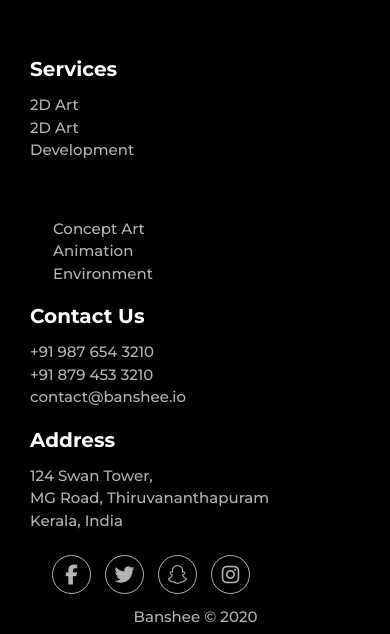
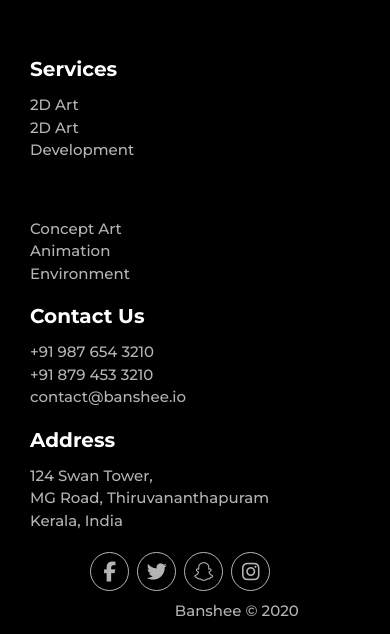
Before and after one commit to omatography/BANSHEE, a plain HTML site: page index.html in a window 390 px wide. Shown: the part 8936-9570 px from the top of the page. Drawn offline with nearby package versions, Linux system fonts and the light colour scheme.

Commit message:
Responsive 2

```diff
--- a/index.html
+++ b/index.html
@@ -308,7 +308,7 @@
                     </ul>
                 </div>
                 <div class="col-md-2">
-                    <ul style="list-style-type:none;margin-left:23px;">
+                    <ul style="list-style-type:none;">
                         <li class="footer-head"> <br></li>
                         <li class="footer-para">Concept Art</li>
                         <li class="footer-para">Animation</li>
@@ -332,7 +332,7 @@
                     </p>
                 </div>
                 <div class="col-md-3">
-                    <div class="row">
+                    <div class="row justify-content-center">
                         <div class="col-9">
                             <ul style="list-style-type:none; ">
                                 <li style="display: inline; float:left">
--- a/style.css
+++ b/style.css
@@ -388,4 +388,14 @@ a:hover{
         padding:0;
         margin-left: 0;
     }
+    .footer-icon-box{
+        width: 39px;
+        height: 39px;
+        border-radius: 40px;
+        border: 1px solid #b4b4b4 ;
+        margin:4px;
+        transition: 0.2s ease-in-out;
+    }
+
+
  }
```
